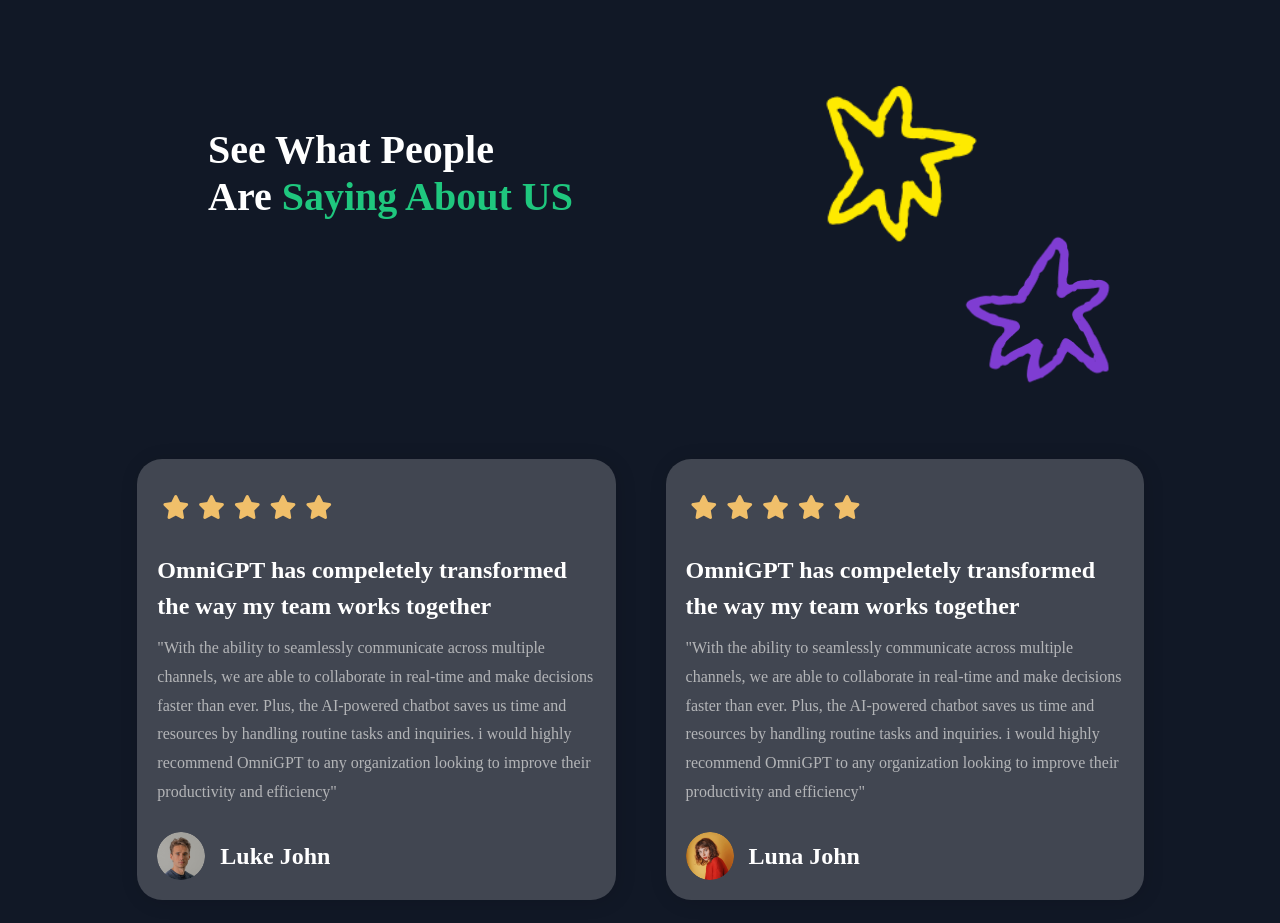
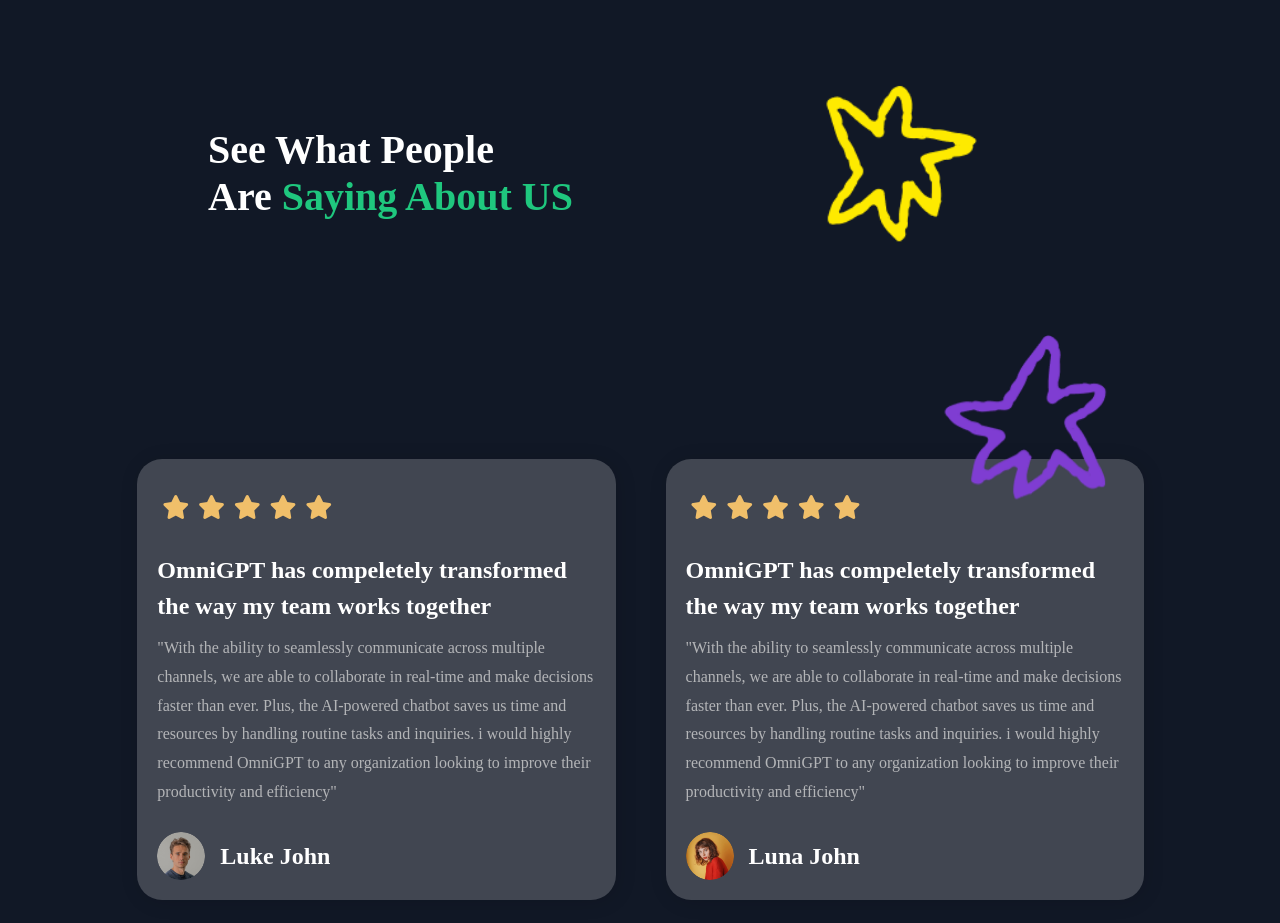
Before and after one commit to mariamALLI/OmniGPT-second-landing-pg, a plain HTML site: page index.html in a window 1280 px wide. Shown: the part 1529-2452 px from the top of the page. Drawn offline with nearby package versions, Linux system fonts and the light colour scheme; a web font is replaced by a local one.

Commit message:
Update index.css

```diff
--- a/index.css
+++ b/index.css
@@ -726,9 +726,9 @@
     .star_purple {
         position: absolute;
         right: 5rem;
-        top: -5rem;
+        top: 1rem;
         z-index: 2;
-        width: 16%;
+        width: 18%;
     }
 
     /* footer */
```
